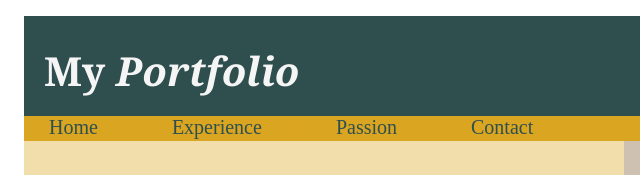
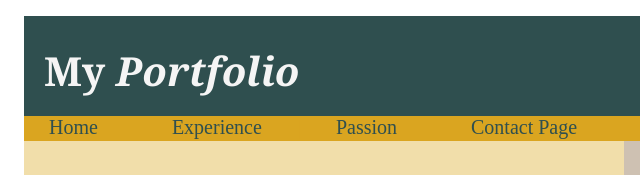
Before and after one commit to Edwinical/Edwinical.github.io, a plain HTML site: page index.html in a window 1280 px wide. Shown: the top 175 px of the page, 166-806 px from the left. Drawn offline with Linux system fonts and the light colour scheme.

Commit message:
Link New Page

```diff
--- a/index.html
+++ b/index.html
@@ -16,6 +16,7 @@
     <a href="#">Experience</a> &nbsp;&nbsp;&nbsp;&nbsp;&nbsp; | &nbsp;&nbsp;&nbsp;&nbsp;&nbsp;
     <a href="#">Passion</a> &nbsp;&nbsp;&nbsp;&nbsp;&nbsp; | &nbsp;&nbsp;&nbsp;&nbsp;&nbsp;
     <a href="contact.html">Contact</a>
+    <a href="Myjs.html"> Page </a>
 </nav>
 <article>
     <section>
```
Also changed, not shown: Myjs.html (added).
